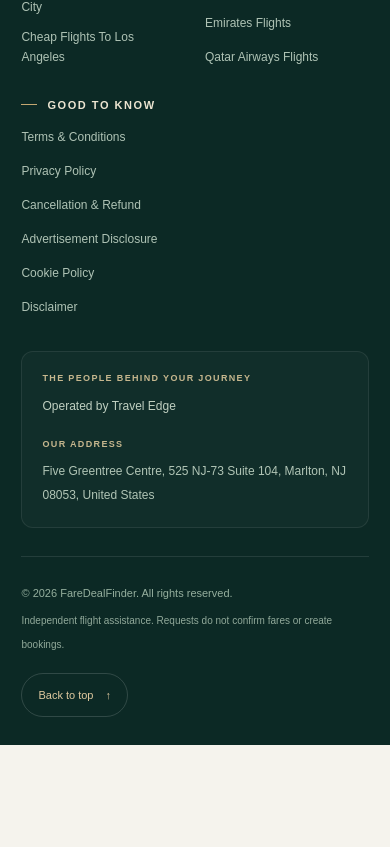
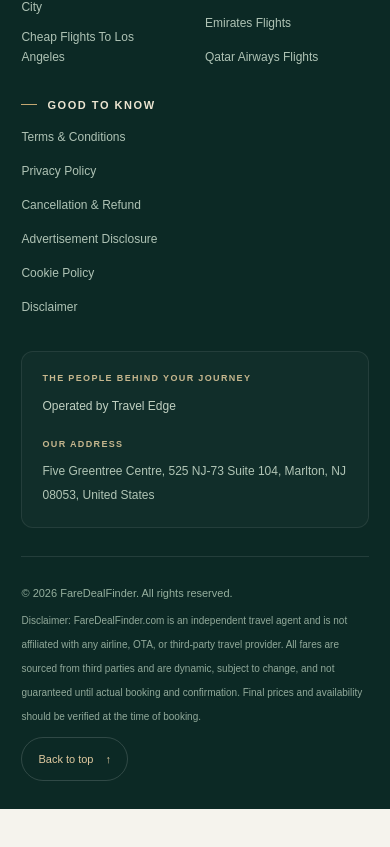
Before and after one commit to naruto-developer/FareDealFinder, a Next.js app: page / in a window 390 px wide. Shown: the part 8588-9435 px from the top of the page. Before the commit the page ends 9381 px from the top, so only its background shows below. Built offline with nearby package versions, Linux system fonts and the light colour scheme; no server answers.

Commit message:
feat: update footer disclaimer for clarity and accuracy

```diff
--- a/components/SiteFooter.tsx
+++ b/components/SiteFooter.tsx
@@ -194,14 +194,18 @@
           </div>
         </div>
 
-        <div className="mt-7 flex flex-col gap-4 border-t border-white/10 pt-6 pb-7 text-[11px] leading-6 text-[#95af9e] sm:mt-9 sm:flex-row sm:items-start sm:justify-between sm:gap-8">
+        <div className="mt-7 flex flex-col gap-2 border-t border-white/10 pt-6 pb-7 text-[11px] leading-6 text-[#95af9e] sm:mt-9 sm:flex-row sm:items-start sm:justify-between sm:gap-8">
           <div>
             <p>
               © {new Date().getFullYear()} FareDealFinder. All rights reserved.
             </p>
-            <p className="mt-1 max-w-xl text-[10px] text-[#91a99a]">
-              Independent flight assistance. Requests do not confirm fares or
-              create bookings.
+            <p className="mt-1 text-[10px] text-[#91a99a]">
+              Disclaimer: FareDealFinder.com is an independent travel agent and
+              is not affiliated with any airline, OTA, or third-party travel
+              provider. All fares are sourced from third parties and are
+              dynamic, subject to change, and not guaranteed until actual
+              booking and confirmation. Final prices and availability should be
+              verified at the time of booking.
             </p>
           </div>
           <a
```
